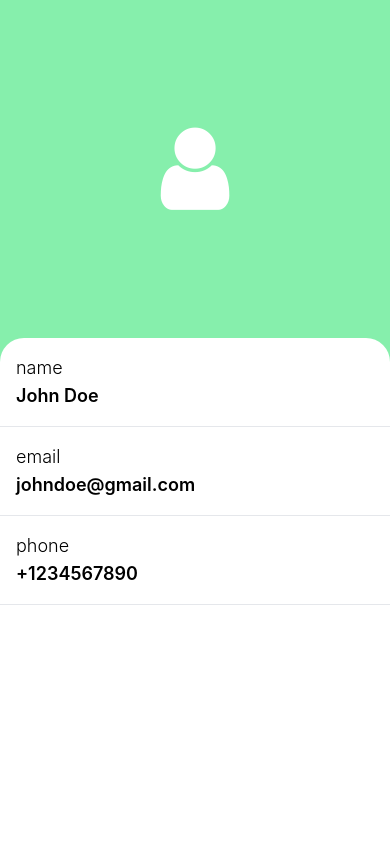
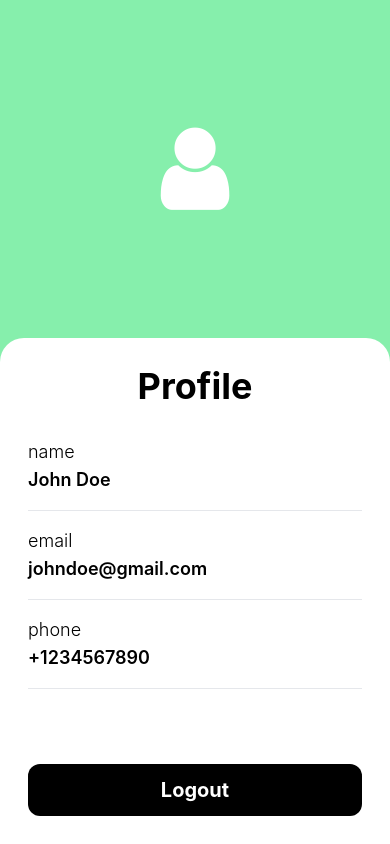
Before and after one commit to SE3A04-Project-Team/secure-chat-app, a React Native app in the folder app/: screen /ProfileScreen in a window 390 px wide. Built offline with nearby package versions, Linux system fonts and the light colour scheme.

Commit message:
updated profile page

```diff
--- a/app/screens/ProfileScreen.jsx
+++ b/app/screens/ProfileScreen.jsx
@@ -1,5 +1,6 @@
 import {Text, View} from "react-native";
 import Icon from "react-native-vector-icons/FontAwesome";
+import TextButton from "../components/TextButton";
 
 const ProfileScreen = ({navigation}) => {
 
@@ -10,21 +11,32 @@ const ProfileScreen = ({navigation}) => {
         phone: '+1234567890',
     }; //TODO: Query current user profile data from backend
 
+    const handleLogout = () => {
+        //TODO: add logic to logout user, clear session, etc.
+
+        // Navigate to UserLoginScreen
+        navigation.navigate('UserLoginScreen');
+    }
+
     return (
         <View className="flex-1 min-h-screen bg-accent justify-start">
             <View className="flex-1 flex-row justify-center items-center content-center">
                 <Icon name="user" size={96} color="white"/>
             </View>
-            <View className="bg-primary rounded-t-3xl h-3/5">
+            <View className="bg-primary rounded-t-3xl h-3/5 p-7 gap-y-4 flex flex-col">
+                <Text className="text-secondary font-bold text-4xl text-center">Profile</Text>
+                <View className="flex flex-col flex-grow">
                     {
                         Object.keys(profileData).map((key, index) => (
-                        <View key={index} className="flex flex-col justify-between p-4 border-b border-gray-200">
+                            <View key={index} className="flex flex-col justify-between border-b border-gray-200 py-4">
                                 <Text className="text-secondary font-light text-lg">{key}</Text>
                                 <Text className="text-secondary font-semibold text-lg">{profileData[key]}</Text>
                             </View>
                         ))
                     }
                 </View>
+                <TextButton onPress={handleLogout} title="Logout"/>
+            </View>
         </View>
     );
 };
```
Lines whose indentation alone changed are shown as unchanged.
